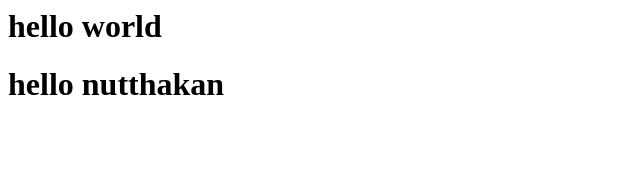
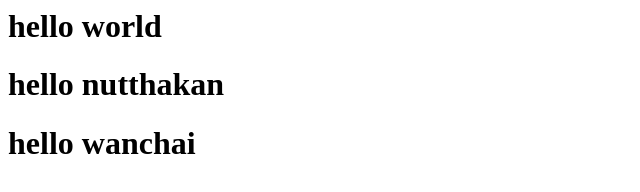
Before and after one commit to sonotehc/SE, a plain HTML site: page index.html in a window 1280 px wide. Shown: the whole page, without its empty margins (0-640 px from the left). Drawn offline with Linux system fonts and the light colour scheme.

Commit message:
Update index.html

```diff
--- a/index.html
+++ b/index.html
@@ -1,2 +1,3 @@
 <h1>hello world</h1>
 <h1>hello nutthakan</h1>
+<h1>hello wanchai</h1>
```
